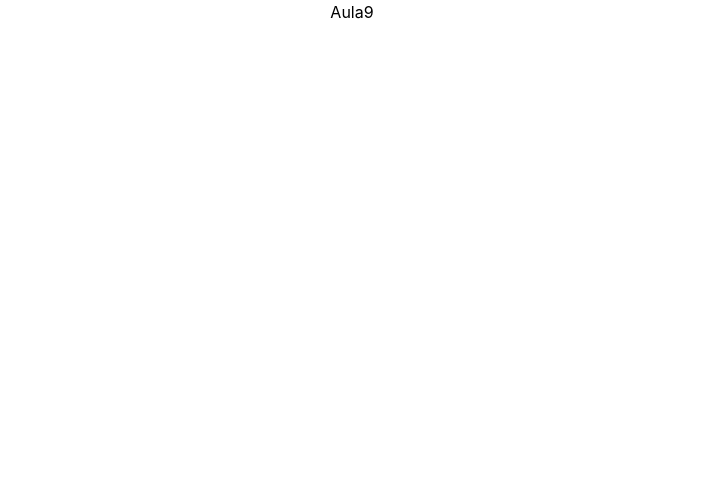
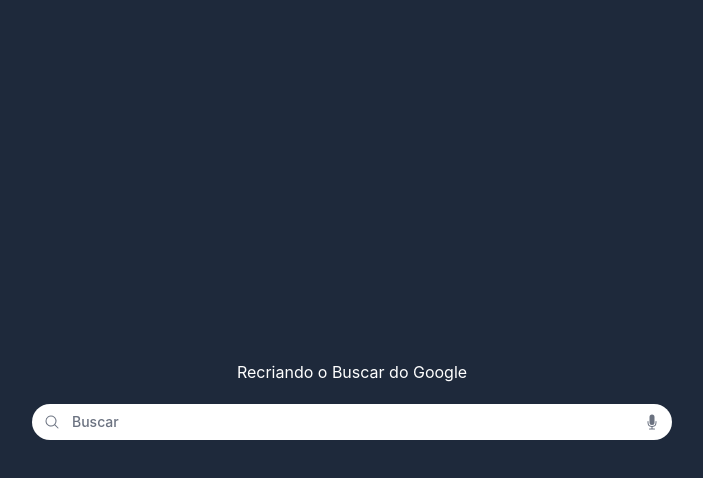
Before and after one commit to pedrojovanuzzi/curso_de_css_app, a React (Create React App) app: page /aula9 in a window 1280 px wide. Shown: the top 478 px of the page, without its empty margins (288-991 px from the left). Built offline with nearby package versions, Linux system fonts and the light colour scheme; a web font is replaced by a local one.

Commit message:
Aula 9 Finalizada com Tailwind

```diff
--- a/src/App.tsx
+++ b/src/App.tsx
@@ -14,7 +14,7 @@ function App() {
       <a className='a_app' href="/aula6">Aula 6 Animações</a>
       <a className='a_app' href="/aula7">Aula 7 3D Jogo da Memória</a>
       <a className='a_app' href="/aula8">Aula 8 NavBar Responsiva (Mobile First)</a>
-      <a className='a_app' href="/aula9">Aula 9 Tailwind CSS</a>
+      <a className='a_app' href="/aula9">Aula 9 Começando com TailWind</a>
     </div>
   );
 }
--- a/src/components/Aula9/Aula9.tsx
+++ b/src/components/Aula9/Aula9.tsx
@@ -1,7 +1,22 @@
+import { HiMagnifyingGlass, HiMicrophone } from "react-icons/hi2";
+
 export const Aula9 = () => {
   return (
-    <div className="flex justify-center">
-        <div>Aula9</div>
+    <div className="flex justify-center items-center h-screen bg-slate-800">
+      <div className="text-center w-screen">
+        <h1 className="text-white">Recriando o Buscar do Google</h1>
+        <div className="flex justify-center items-center mt-5">
+          <div className="relative flex items-center w-6/12">
+            <HiMagnifyingGlass className="absolute left-3 text-gray-500 cursor-pointer" />
+            <input
+              type="text"
+              placeholder="Buscar"
+              className="w-full pl-10 pr-10 py-2 bg-white text-sm font-medium text-slate-700 rounded-full focus:outline-none placeholder-gray-500"
+            />
+            <HiMicrophone className="absolute right-3 text-gray-500 cursor-pointer" />
+          </div>
+        </div>
+      </div>
     </div>
-  )
-}
+  );
+};
```
